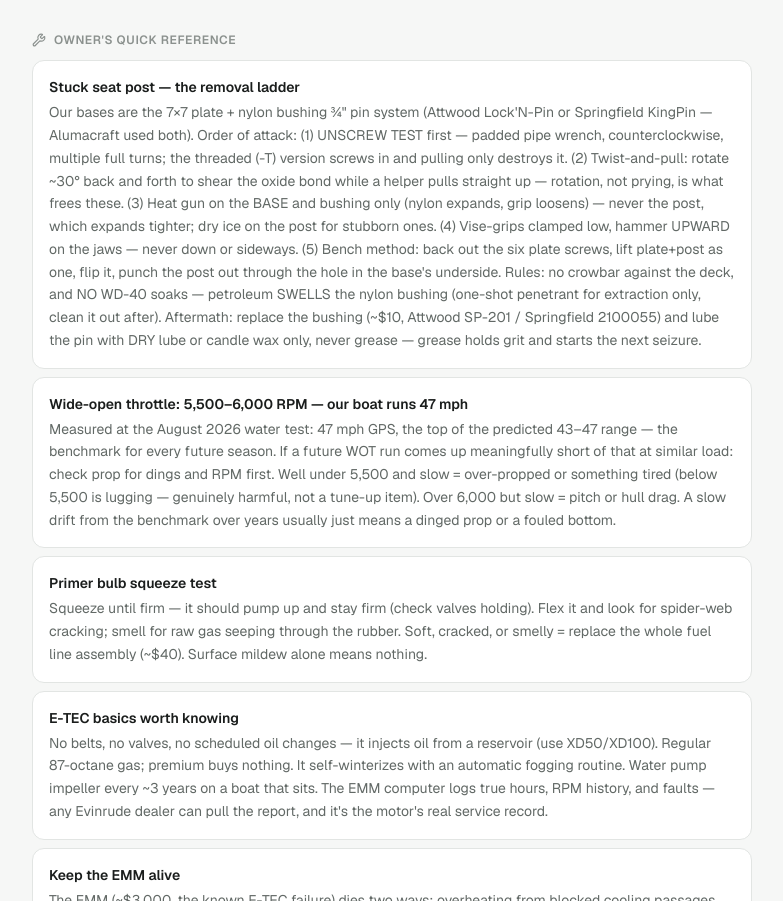
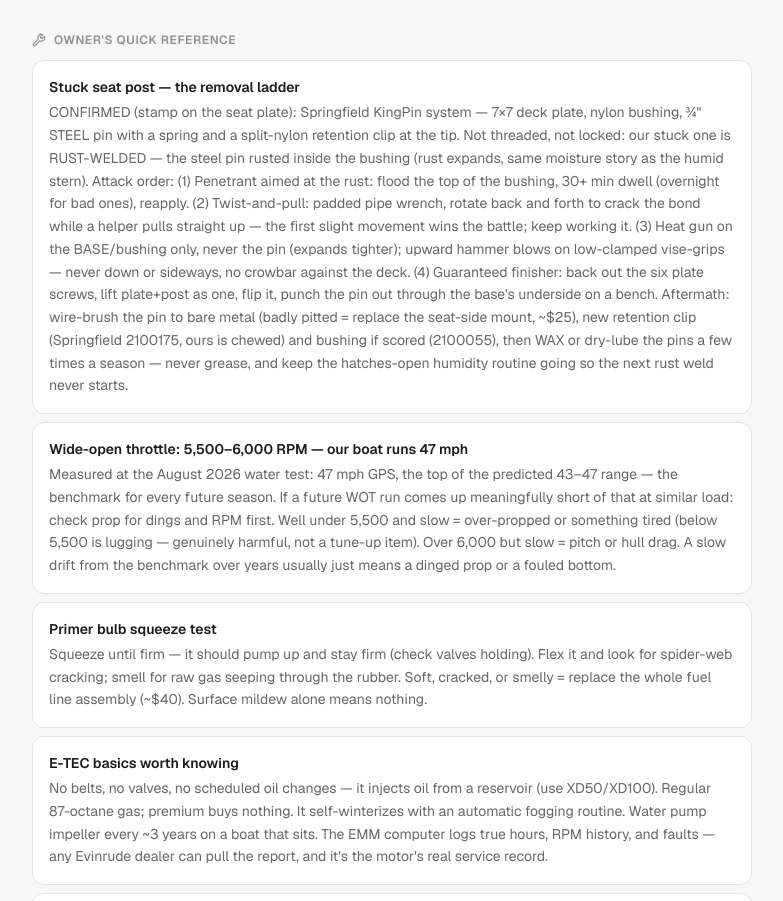
Before and after one commit to eigenvectr/fih, a Next.js app: page /boat-report/findings in a window 1280 px wide. Shown: the part 10452-11353 px from the top of the page, without its empty margins (248-1031 px from the left). Built offline with nearby package versions, Linux system fonts and the light colour scheme.

Commit message:
Confirm Springfield KingPin and rust diagnosis on seat post card

```diff
--- a/src/app/boat-report/findings/page.tsx
+++ b/src/app/boat-report/findings/page.tsx
@@ -298,7 +298,7 @@ const RESTORE_SOURCES: { label: string; url: string }[] = [
 const REFERENCE: { title: string; body: string }[] = [
   {
     title: "Stuck seat post — the removal ladder",
-    body: "Our bases are the 7×7 plate + nylon bushing ¾\" pin system (Attwood Lock'N-Pin or Springfield KingPin — Alumacraft used both). Order of attack: (1) UNSCREW TEST first — padded pipe wrench, counterclockwise, multiple full turns; the threaded (-T) version screws in and pulling only destroys it. (2) Twist-and-pull: rotate ~30° back and forth to shear the oxide bond while a helper pulls straight up — rotation, not prying, is what frees these. (3) Heat gun on the BASE and bushing only (nylon expands, grip loosens) — never the post, which expands tighter; dry ice on the post for stubborn ones. (4) Vise-grips clamped low, hammer UPWARD on the jaws — never down or sideways. (5) Bench method: back out the six plate screws, lift plate+post as one, flip it, punch the post out through the hole in the base's underside. Rules: no crowbar against the deck, and NO WD-40 soaks — petroleum SWELLS the nylon bushing (one-shot penetrant for extraction only, clean it out after). Aftermath: replace the bushing (~$10, Attwood SP-201 / Springfield 2100055) and lube the pin with DRY lube or candle wax only, never grease — grease holds grit and starts the next seizure.",
+    body: "CONFIRMED (stamp on the seat plate): Springfield KingPin system — 7×7 deck plate, nylon bushing, ¾\" STEEL pin with a spring and a split-nylon retention clip at the tip. Not threaded, not locked: our stuck one is RUST-WELDED — the steel pin rusted inside the bushing (rust expands, same moisture story as the humid stern). Attack order: (1) Penetrant aimed at the rust: flood the top of the bushing, 30+ min dwell (overnight for bad ones), reapply. (2) Twist-and-pull: padded pipe wrench, rotate back and forth to crack the bond while a helper pulls straight up — the first slight movement wins the battle; keep working it. (3) Heat gun on the BASE/bushing only, never the pin (expands tighter); upward hammer blows on low-clamped vise-grips — never down or sideways, no crowbar against the deck. (4) Guaranteed finisher: back out the six plate screws, lift plate+post as one, flip it, punch the pin out through the base's underside on a bench. Aftermath: wire-brush the pin to bare metal (badly pitted = replace the seat-side mount, ~$25), new retention clip (Springfield 2100175, ours is chewed) and bushing if scored (2100055), then WAX or dry-lube the pins a few times a season — never grease, and keep the hatches-open humidity routine going so the next rust weld never starts.",
   },
   {
     title: "Wide-open throttle: 5,500–6,000 RPM — our boat runs 47 mph",
```
